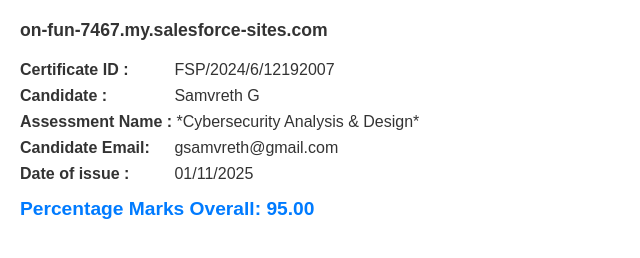
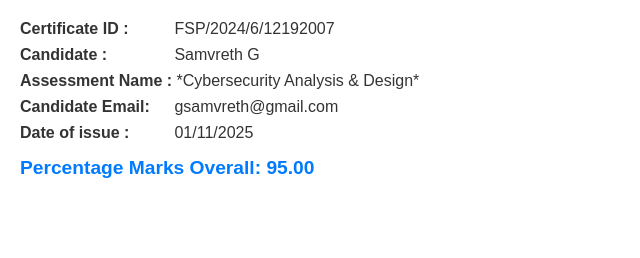
Before and after one commit to NASCOM15-cyber/certificate-verify, a plain HTML site: page index.html in a window 1280 px wide. Shown: the whole page, without its empty margins (0-640 px from the left). Drawn offline with Linux system fonts and the light colour scheme.

Commit message:
Remove header from index.html
Removed header paragraph from index.html

```diff
--- a/index.html
+++ b/index.html
@@ -34,9 +34,6 @@
 </head>
 <body>
 
-    <p class="header">
-        on-fun-7467.my.salesforce-sites.com
-    </p>
 
     <div class="detail-line">
         <span class="label">Certificate ID :</span> FSP/2024/6/12192007
```
